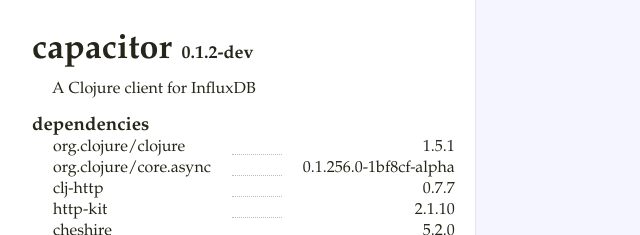
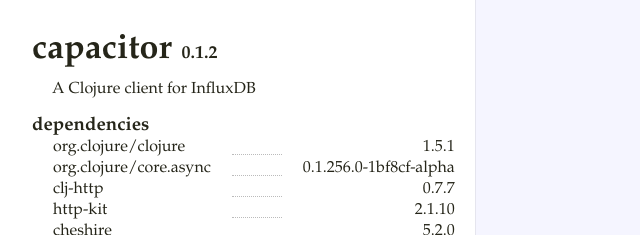
Before and after one commit to olauzon/capacitor, a plain HTML site: page docs/marg/index.html in a window 1280 px wide. Shown: the top 235 px of the page, 23-663 px from the left. Drawn offline with Linux system fonts and the light colour scheme.

Commit message:
Update to v0.1.2

```diff
--- a/docs/marg/index.html
+++ b/docs/marg/index.html
@@ -3028,7 +3028,7 @@ net.brehaut.ClojureTools = (function (SH) {
     build_tree: build_tree
   };
 })(SyntaxHighlighter);
-</script><title>capacitor -- Marginalia</title></head><body><table><tr><td class="docs"><div class="header"><h1 class="project-name">capacitor</h1><h2 class="project-version">0.1.2-dev</h2><br /><p>A Clojure client for InfluxDB</p>
+</script><title>capacitor -- Marginalia</title></head><body><table><tr><td class="docs"><div class="header"><h1 class="project-name">capacitor</h1><h2 class="project-version">0.1.2</h2><br /><p>A Clojure client for InfluxDB</p>
 </div><div class="dependencies"><h3>dependencies</h3><table><tr><td class="dep-name">org.clojure/clojure</td><td class="dotted"><hr /></td><td class="dep-version">1.5.1</td></tr><tr><td class="dep-name">org.clojure/core.async</td><td class="dotted"><hr /></td><td class="dep-version">0.1.256.0-1bf8cf-alpha</td></tr><tr><td class="dep-name">clj-http</td><td class="dotted"><hr /></td><td class="dep-version">0.7.7</td></tr><tr><td class="dep-name">http-kit</td><td class="dotted"><hr /></td><td class="dep-version">2.1.10</td></tr><tr><td class="dep-name">cheshire</td><td class="dotted"><hr /></td><td class="dep-version">5.2.0</td></tr></table></div><div class="dependencies"><h3>dev dependencies</h3><table><tr><td class="dep-name">codox</td><td class="dotted"><hr /></td><td class="dep-version">0.6.6</td></tr></table></div></td><td class="codes" style="text-align: center; vertical-align: middle;color: #666;padding-right:20px"><br /><br /><br />(this space intentionally left almost blank)</td></tr><tr><td class="docs"><div class="toc"><a name="toc"><h3>namespaces</h3></a><ul><li><a href="#capacitor.async">capacitor.async</a></li><li><a href="#capacitor.core">capacitor.core</a></li></ul></div></td><td class="codes">&nbsp;</td></tr><tr><td class="docs"><div class="docs-header"><a class="anchor" href="#capacitor.async" name="capacitor.async"><h1 class="project-name">capacitor.async</h1><a class="toc-link" href="#toc">toc</a></a></div></td><td class="codes" /></tr><tr><td class="docs">
 </td><td class="codes"><pre class="brush: clojure">(ns capacitor.async
   (:require [org.httpkit.client :as http-client]
```
